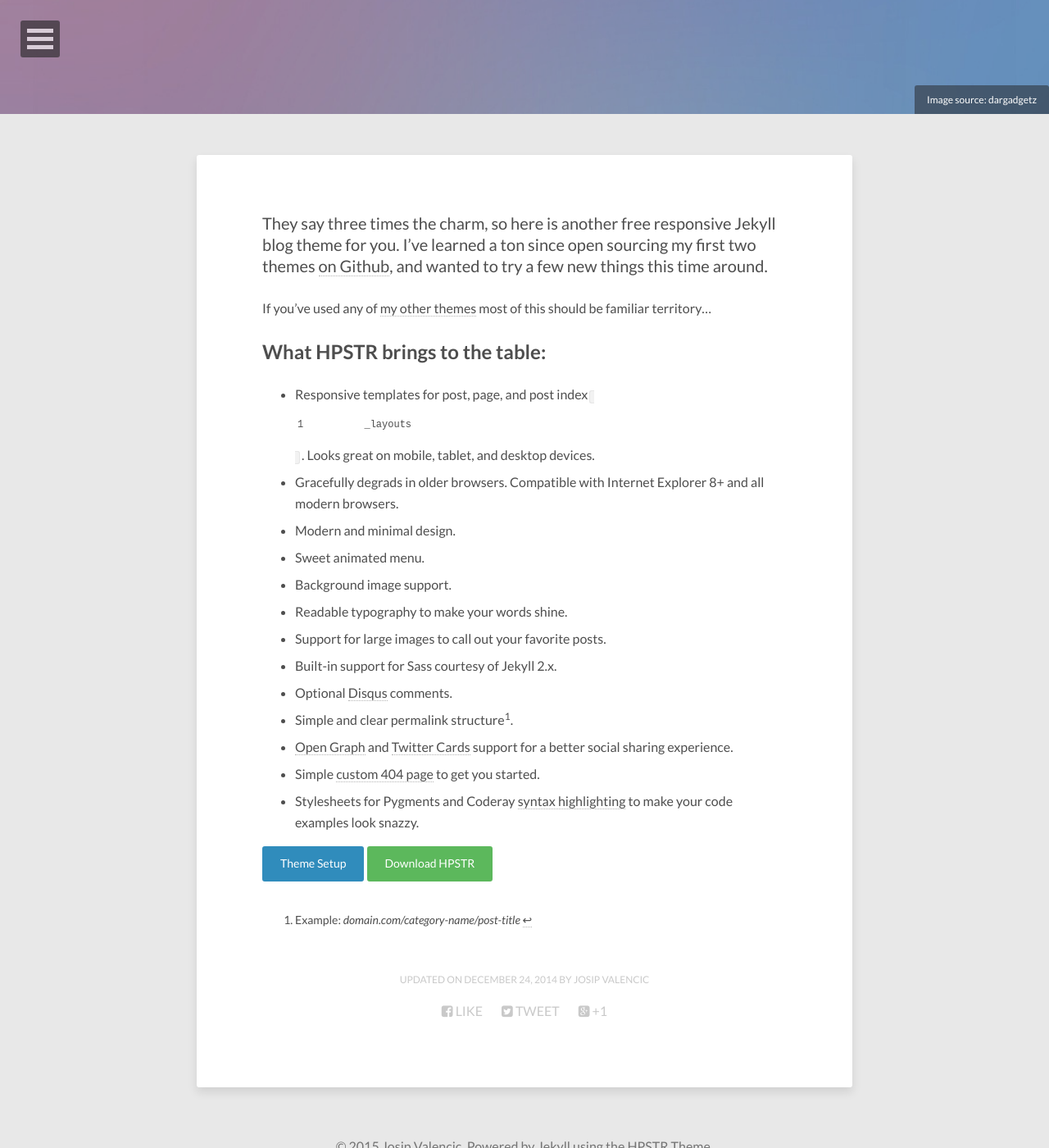
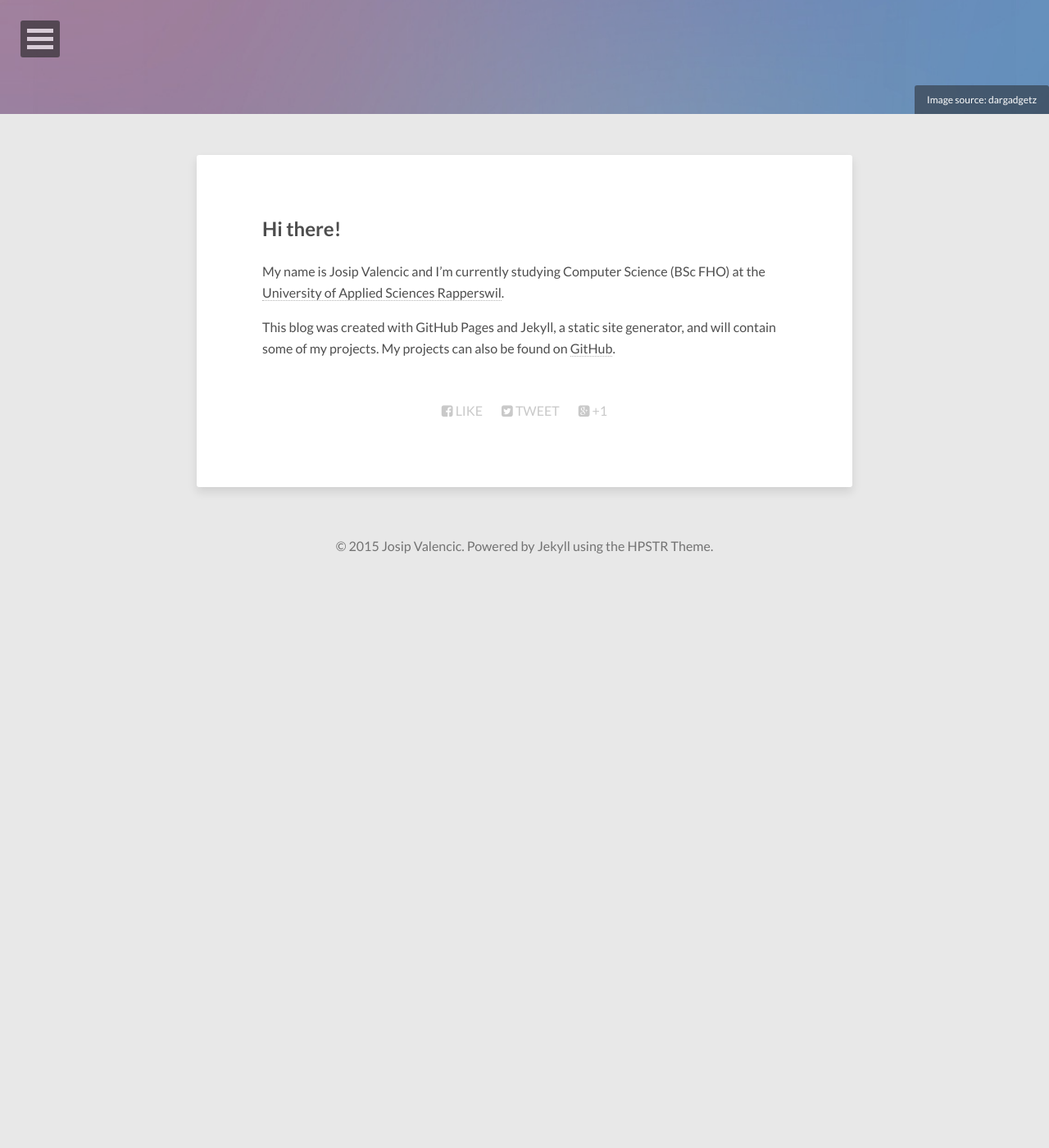
Before and after one commit to valenx/valenx.github.io, a Jekyll site: the page built from about/index.md, in a window 1280 px wide and 1400 px high, scrolled down 261 px. Shown: the whole window at 82% size. Built offline with Jekyll 4.4.1, drawn with Linux system fonts in a browser that asks for light colours; nearby versions of some CDN libraries; after the commit the page ends 968 px from its top, so only the background shows below that; some of the changed text lies outside the part shown.

Commit message:
changed about page

```diff
--- a/about/index.md
+++ b/about/index.md
@@ -1,34 +1,20 @@
 ---
 layout: page
-title: About the Jekyll Theme
+title: About me
 image:
   feature: abstract-5.jpg
   credit: dargadgetz
   creditlink: http://www.dargadgetz.com/ios-7-abstract-wallpaper-pack-for-iphone-5-and-ipod-touch-retina/
 comments: false
-modified: 2014-12-24
+modified: false
+share: true
 ---
 
-They say three times the charm, so here is another free responsive Jekyll blog theme for you. I've learned a ton since open sourcing my first two themes [on Github](http://github.com/mmistakes), and wanted to try a few new things this time around.
+## Hi there!
 
-If you've used any of [my other themes](http://mademistakes.com/work/jekyll-themes/) most of this should be familiar territory...
+My name is Josip Valencic and I'm currently studying Computer Science (BSc FHO) at the [University of Applied Sciences Rapperswil](http://www.hsr.ch).
 
-## What HPSTR brings to the table:
+This blog was created with GitHub Pages and Jekyll, a static site generator, and will contain some of my projects.
+My projects can also be found on [GitHub](http://github.com/{{ site.owner.github }}).
 
-* Responsive templates for post, page, and post index `_layouts`. Looks great on mobile, tablet, and desktop devices.
-* Gracefully degrads in older browsers. Compatible with Internet Explorer 8+ and all modern browsers.
-* Modern and minimal design.
-* Sweet animated menu.
-* Background image support.
-* Readable typography to make your words shine.
-* Support for large images to call out your favorite posts.
-* Built-in support for Sass courtesy of Jekyll 2.x.
-* Optional [Disqus](http://disqus.com) comments.
-* Simple and clear permalink structure[^1].
-* [Open Graph](https://developers.facebook.com/docs/opengraph/) and [Twitter Cards](https://dev.twitter.com/docs/cards) support for a better social sharing experience.
-* Simple [custom 404 page]({{ site.url }}/404.html) to get you started.
-* Stylesheets for Pygments and Coderay [syntax highlighting]({{ site.url }}/code-highlighting-post/) to make your code examples look snazzy.
-
-<div markdown="0"><a href="{{ site.url }}/theme-setup/" class="btn btn-info">Theme Setup</a> <a href="https://github.com/mmistakes/hpstr-jekyll-theme" class="btn btn-success">Download HPSTR</a></div>
-
-[^1]: Example: *domain.com/category-name/post-title*
+<!--<div markdown="0"><a href="{{ site.url }}/theme-setup/" class="btn btn-info">Theme Setup</a> <a href="https://github.com/mmistakes/hpstr-jekyll-theme" class="btn btn-success">Download HPSTR</a></div>-->
```
